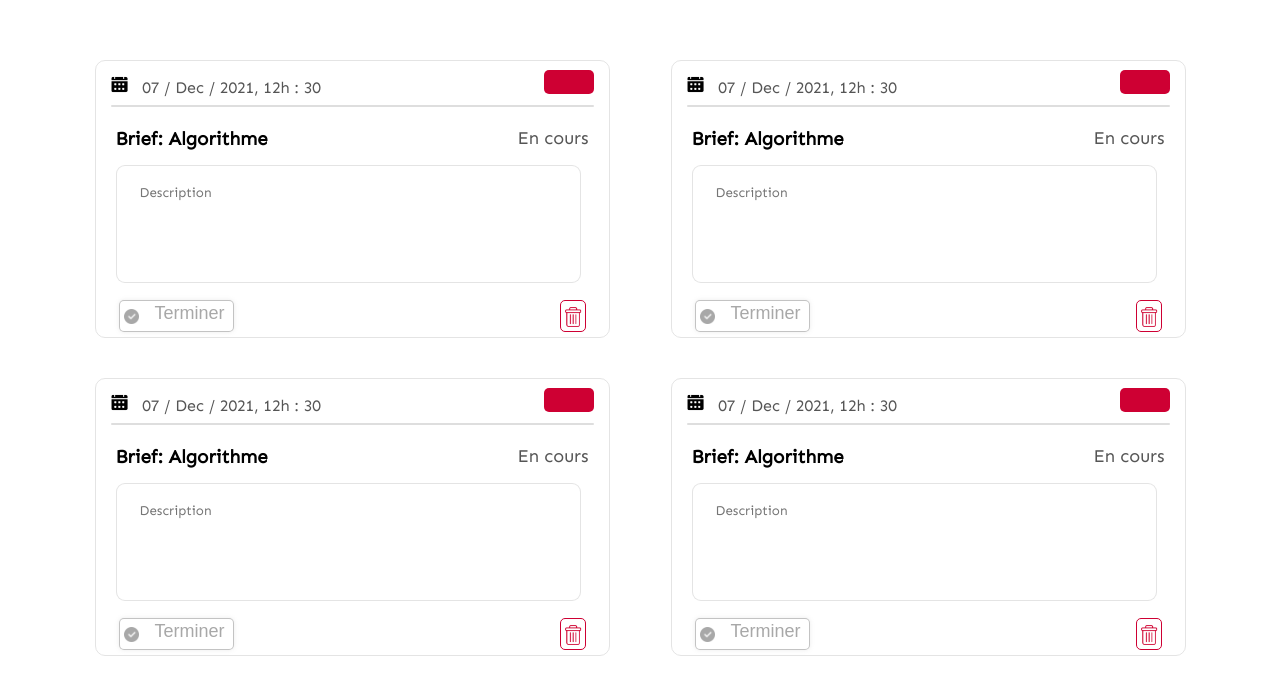
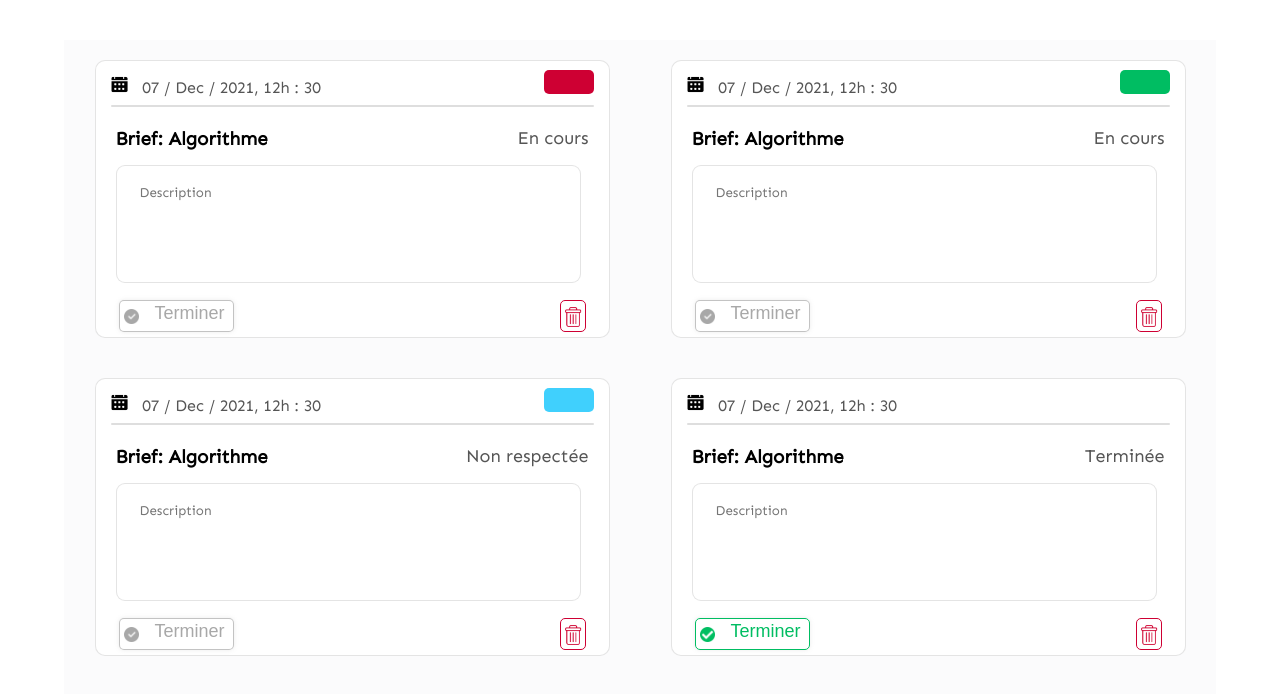
Before and after one commit to malick83/API-To-do-list, a plain HTML site: page index.html in a window 1280 px wide. Shown: the part 160-854 px from the top of the page. Drawn offline with Linux system fonts and the light colour scheme.

Commit message:
ajout des cartes avec design spécique à chaque carte

```diff
--- a/index.html
+++ b/index.html
@@ -47,7 +47,7 @@
                         <img src="pictures/calendar.png" alt="">
                         <time datetime="2021-12-07 12:30:23">07 / Dec / 2021, 12h : 30</time>
                     </div>
-                    <div class="etiquette">
+                    <div class="etiquette etiquette2">
 
                     </div>
                 </header>
@@ -80,13 +80,13 @@
                         <img src="pictures/calendar.png" alt="">
                         <time datetime="2021-12-07 12:30:23">07 / Dec / 2021, 12h : 30</time>
                     </div>
-                    <div class="etiquette">
+                    <div class="etiquette etiquette3">
 
                     </div>
                 </header>
                 <div class="mon-titre">
                     <h3>Brief: Algorithme</h3>
-                    <span>En cours</span>
+                    <span>Non respectée</span>
                 </div>
                 <textarea name="article_content" cols="30" rows="10" placeholder="Description" minlength="80" maxlength="85"></textarea>
                 <div class="footer-carte">
@@ -110,18 +110,18 @@
                         <img src="pictures/calendar.png" alt="">
                         <time datetime="2021-12-07 12:30:23">07 / Dec / 2021, 12h : 30</time>
                     </div>
-                    <div class="etiquette">
+                    <div id="carte4" class="etiquette">
 
                     </div>
                 </header>
                 <div class="mon-titre">
                     <h3>Brief: Algorithme</h3>
-                    <span>En cours</span>
+                    <span>Terminée</span>
                 </div>
                 <textarea name="article_content" cols="30" rows="10" placeholder="Description" minlength="80" maxlength="85"></textarea>
-                <div class="footer-carte">
+                <div class="footer-carte footer-carte4">
                     <button class="bouton-terminer">
-                        <img src="pictures/tick-mark.png" alt="">
+                        <img src="pictures/checked-buttom.png" alt="">
                         <p>Terminer</p>
                     </button>
 
--- a/style/the-style.css
+++ b/style/the-style.css
@@ -27,6 +27,7 @@ section {
     margin-top: 200px;
     padding-top: 20px;
     padding-bottom: 20px;
+    background-color: #f8f7f980;
 }
 section .mes-cartes {
     /* border: 3px solid red; */
@@ -44,6 +45,7 @@ section .premiere-carte {
     max-height: 280px;
     border: 1px solid rgba(216, 216, 216, 0.69);
     border-radius: 10px;
+    background-color: white;
 }
  section .entete-article {
      position: relative;
@@ -180,3 +182,28 @@ section .footer-carte .bouton-suppression img {
     margin-left: 4px;
     margin-top: 4px;
 }
+/*DEBUT DE LA DEUXIÈME CARTE*/
+
+section .premiere-carte .etiquette2 {
+    background: #00BD62;
+}
+
+/* DEBUT DE LA TROISIÈME CARTE */
+section .premiere-carte .etiquette3 {
+    background: #40D0FD;
+}
+
+/* DEBUT DE LA QUATRIÈME CARTE */
+
+section #carte4{
+    display: none;
+}
+
+section .footer-carte4 .bouton-terminer p {
+    color: #00BD62;
+}
+
+section .footer-carte4 .bouton-terminer {
+
+    border: 1px solid #00BD62;
+}
```
Also changed, not shown: pictures/checked-buttom.png (added).
